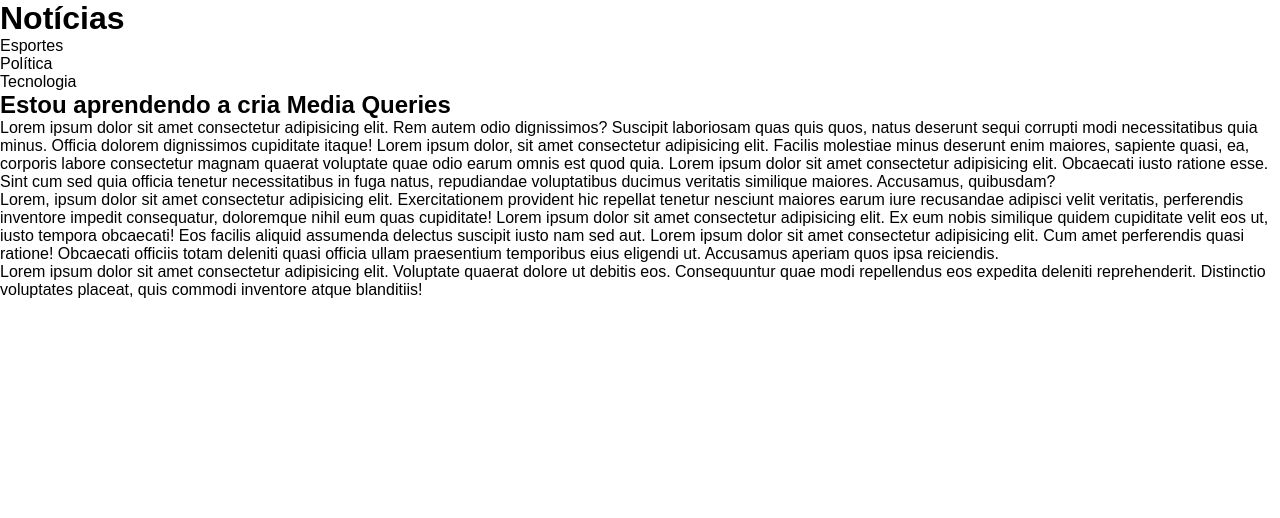
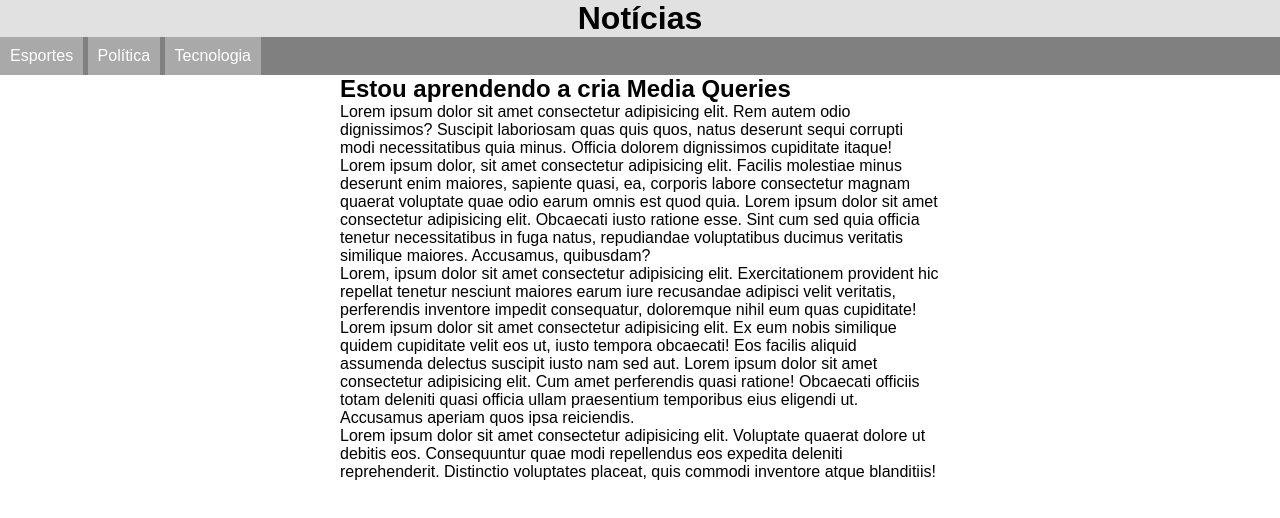
Before and after one commit to brunoboehme/html-css, a plain HTML site: page exercicios/exe026/mq001/index.html in a window 1280 px wide. Drawn offline with Linux system fonts and the light colour scheme.

Commit message:
feito exe026

```diff
--- a/exercicios/exe026/mq001/estilos/impressora.css
+++ b/exercicios/exe026/mq001/estilos/impressora.css
@@ -7,5 +7,17 @@
 }
 html {
     font-family: 'Courier New', Courier, monospace;
-    font-size: 1.5em;
+    font-size: 1em;
+    line-height: 1.5em;
 }
+ menu {
+    display: none;
+ }
+
+ article {
+    width: 100%;
+ }
+
+ article::after {
+    content: 'Esse artigo foi impresso através do site www.cursoemvideo.com';
+ }
--- a/exercicios/exe026/mq001/estilos/tela.css
+++ b/exercicios/exe026/mq001/estilos/tela.css
@@ -10,3 +10,28 @@ html {
     font-family: Arial, Helvetica, sans-serif;
     font-size: 1em;
 }
+
+header {
+    background-color: rgba(211, 211, 211, 0.671);
+}
+
+header > h1 {
+    text-align: center;
+}
+
+menu ul {
+    list-style-type: none;
+    background-color: gray;
+}
+menu li {
+    background-color: darkgray;
+    color: white;
+    display: inline-block;
+    padding: 10px;
+}
+
+article {
+    width: 600px;
+    display: block;
+    margin: auto;
+}
```
Also changed, not shown: exercicios/exe026/mq001/index.html (+1 -0 lines).
